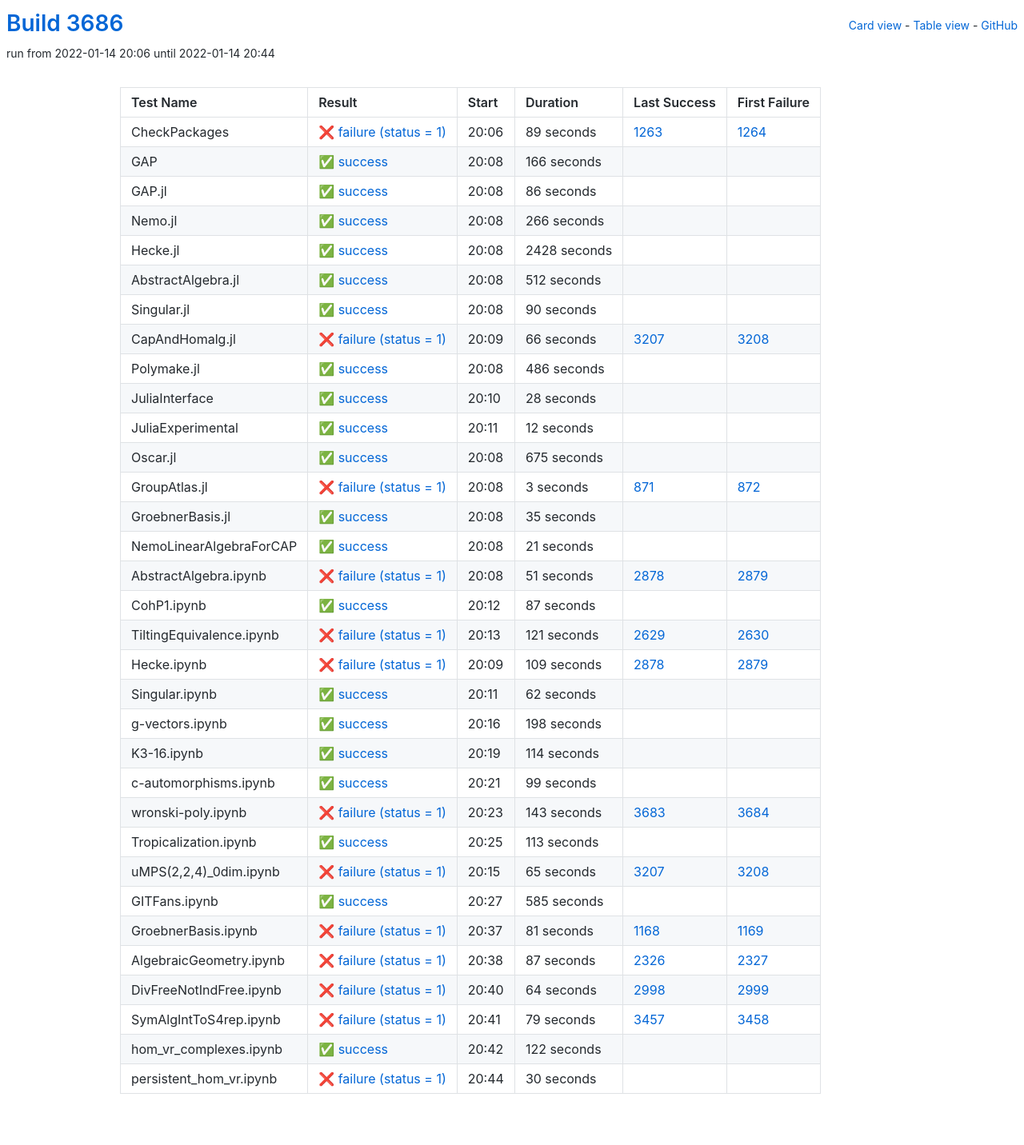
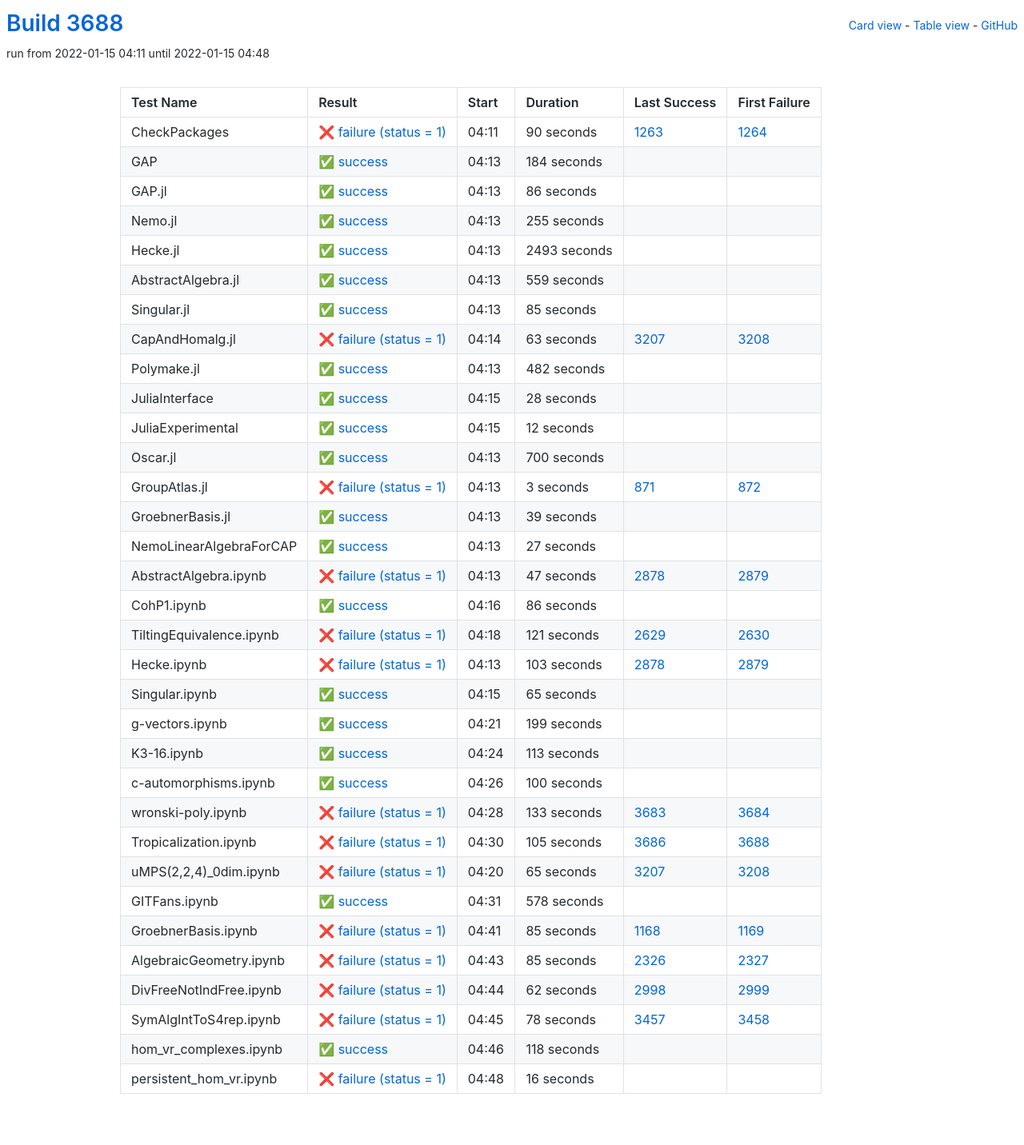
Before and after one commit to oscar-system/oscar-ci-status-stable, a Jekyll site: the page built from table.html, in a window 1280 px wide. Shown: the whole page at 80% size. Built offline with Jekyll 4.4.1, drawn with Linux system fonts in a browser that asks for light colours.

Commit message:
Build #3688

```diff
--- a/_data/ci.yml
+++ b/_data/ci.yml
@@ -1,6 +1,6 @@
 ---
-build: 3686
-build_url: https://oscarci.mathematik.uni-kl.de/job/oscar-stable/3686/
+build: 3688
+build_url: https://oscarci.mathematik.uni-kl.de/job/oscar-stable/3688/
 job: oscar-stable
 organization: oscar-system
 repo: oscar-ci-status-stable
@@ -8,32 +8,32 @@ repourl: https://github.com/oscar-system/oscar-ci-status-stable
 tests:
 - name: CheckPackages
   id: checkpackages
-  log: https://oscarci.mathematik.uni-kl.de/job/oscar-stable/3686/artifact/logs/build-3686/CheckPackages.log
-  start: 2022-01-14 20:06
+  log: https://oscarci.mathematik.uni-kl.de/job/oscar-stable/3688/artifact/logs/build-3688/CheckPackages.log
+  start: 2022-01-15 04:11
   success: false
   exitcode: 1
   status: failure
-  duration: 89
+  duration: 90
   last_success: 1263
   last_success_url: https://oscarci.mathematik.uni-kl.de/job/oscar-stable/1263/
   first_failure: 1264
   first_failure_url: https://oscarci.mathematik.uni-kl.de/job/oscar-stable/1264/
 - name: GAP
   id: gap
-  log: https://oscarci.mathematik.uni-kl.de/job/oscar-stable/3686/artifact/logs/build-3686/GAP.log
-  start: 2022-01-14 20:08
+  log: https://oscarci.mathematik.uni-kl.de/job/oscar-stable/3688/artifact/logs/build-3688/GAP.log
+  start: 2022-01-15 04:13
   success: true
   exitcode: 0
   status: success
-  duration: 166
+  duration: 184
   last_success: false
   last_success_url:
   first_failure: false
   first_failure_url:
 - name: GAP.jl
   id: gap-jl
-  log: https://oscarci.mathematik.uni-kl.de/job/oscar-stable/3686/artifact/logs/build-3686/GAP.jl.log
-  start: 2022-01-14 20:08
+  log: https://oscarci.mathematik.uni-kl.de/job/oscar-stable/3688/artifact/logs/build-3688/GAP.jl.log
+  start: 2022-01-15 04:13
   success: true
   exitcode: 0
   status: success
@@ -44,80 +44,80 @@ tests:
   first_failure_url:
 - name: Nemo.jl
   id: nemo-jl
-  log: https://oscarci.mathematik.uni-kl.de/job/oscar-stable/3686/artifact/logs/build-3686/Nemo.jl.log
-  start: 2022-01-14 20:08
+  log: https://oscarci.mathematik.uni-kl.de/job/oscar-stable/3688/artifact/logs/build-3688/Nemo.jl.log
+  start: 2022-01-15 04:13
   success: true
   exitcode: 0
   status: success
-  duration: 266
+  duration: 255
   last_success: false
   last_success_url:
   first_failure: false
   first_failure_url:
 - name: Hecke.jl
   id: hecke-jl
-  log: https://oscarci.mathematik.uni-kl.de/job/oscar-stable/3686/artifact/logs/build-3686/Hecke.jl.log
-  start: 2022-01-14 20:08
+  log: https://oscarci.mathematik.uni-kl.de/job/oscar-stable/3688/artifact/logs/build-3688/Hecke.jl.log
+  start: 2022-01-15 04:13
   success: true
   exitcode: 0
   status: success
-  duration: 2428
+  duration: 2493
   last_success: false
   last_success_url:
   first_failure: false
   first_failure_url:
 - name: AbstractAlgebra.jl
   id: abstractalgebra-jl
-  log: https://oscarci.mathematik.uni-kl.de/job/oscar-stable/3686/artifact/logs/build-3686/AbstractAlgebra.jl.log
-  start: 2022-01-14 20:08
+  log: https://oscarci.mathematik.uni-kl.de/job/oscar-stable/3688/artifact/logs/build-3688/AbstractAlgebra.jl.log
+  start: 2022-01-15 04:13
   success: true
   exitcode: 0
   status: success
-  duration: 512
+  duration: 559
   last_success: false
   last_success_url:
   first_failure: false
   first_failure_url:
 - name: Singular.jl
   id: singular-jl
-  log: https://oscarci.mathematik.uni-kl.de/job/oscar-stable/3686/artifact/logs/build-3686/Singular.jl.log
-  start: 2022-01-14 20:08
+  log: https://oscarci.mathematik.uni-kl.de/job/oscar-stable/3688/artifact/logs/build-3688/Singular.jl.log
+  start: 2022-01-15 04:13
   success: true
   exitcode: 0
   status: success
-  duration: 90
+  duration: 85
   last_success: false
   last_success_url:
   first_failure: false
   first_failure_url:
 - name: CapAndHomalg.jl
   id: capandhomalg-jl
-  log: https://oscarci.mathematik.uni-kl.de/job/oscar-stable/3686/artifact/logs/build-3686/CapAndHomalg.jl.log
-  start: 2022-01-14 20:09
+  log: https://oscarci.mathematik.uni-kl.de/job/oscar-stable/3688/artifact/logs/build-3688/CapAndHomalg.jl.log
+  start: 2022-01-15 04:14
   success: false
   exitcode: 1
   status: failure
-  duration: 66
+  duration: 63
   last_success: 3207
   last_success_url: https://oscarci.mathematik.uni-kl.de/job/oscar-stable/3207/
   first_failure: 3208
   first_failure_url: https://oscarci.mathematik.uni-kl.de/job/oscar-stable/3208/
 - name: Polymake.jl
   id: polymake-jl
-  log: https://oscarci.mathematik.uni-kl.de/job/oscar-stable/3686/artifact/logs/build-3686/Polymake.jl.log
-  start: 2022-01-14 20:08
+  log: https://oscarci.mathematik.uni-kl.de/job/oscar-stable/3688/artifact/logs/build-3688/Polymake.jl.log
+  start: 2022-01-15 04:13
   success: true
   exitcode: 0
   status: success
-  duration: 486
+  duration: 482
   last_success: false
   last_success_url:
   first_failure: false
   first_failure_url:
 - name: JuliaInterface
   id: juliainterface
-  log: https://oscarci.mathematik.uni-kl.de/job/oscar-stable/3686/artifact/logs/build-3686/JuliaInterface.log
-  start: 2022-01-14 20:10
+  log: https://oscarci.mathematik.uni-kl.de/job/oscar-stable/3688/artifact/logs/build-3688/JuliaInterface.log
+  start: 2022-01-15 04:15
   success: true
   exitcode: 0
   status: success
@@ -128,8 +128,8 @@ tests:
   first_failure_url:
 - name: JuliaExperimental
   id: juliaexperimental
-  log: https://oscarci.mathematik.uni-kl.de/job/oscar-stable/3686/artifact/logs/build-3686/JuliaExperimental.log
-  start: 2022-01-14 20:11
+  log: https://oscarci.mathematik.uni-kl.de/job/oscar-stable/3688/artifact/logs/build-3688/JuliaExperimental.log
+  start: 2022-01-15 04:15
   success: true
   exitcode: 0
   status: success
@@ -140,20 +140,20 @@ tests:
   first_failure_url:
 - name: Oscar.jl
   id: oscar-jl
-  log: https://oscarci.mathematik.uni-kl.de/job/oscar-stable/3686/artifact/logs/build-3686/Oscar.jl.log
-  start: 2022-01-14 20:08
+  log: https://oscarci.mathematik.uni-kl.de/job/oscar-stable/3688/artifact/logs/build-3688/Oscar.jl.log
+  start: 2022-01-15 04:13
   success: true
   exitcode: 0
   status: success
-  duration: 675
+  duration: 700
   last_success: false
   last_success_url:
   first_failure: false
   first_failure_url:
 - name: GroupAtlas.jl
   id: groupatlas-jl
-  log: https://oscarci.mathematik.uni-kl.de/job/oscar-stable/3686/artifact/logs/build-3686/GroupAtlas.jl.log
-  start: 2022-01-14 20:08
+  log: https://oscarci.mathematik.uni-kl.de/job/oscar-stable/3688/artifact/logs/build-3688/GroupAtlas.jl.log
+  start: 2022-01-15 04:13
   success: false
   exitcode: 1
   status: failure
@@ -164,56 +164,56 @@ tests:
   first_failure_url: https://oscarci.mathematik.uni-kl.de/job/oscar-stable/872/
 - name: GroebnerBasis.jl
   id: groebnerbasis-jl
-  log: https://oscarci.mathematik.uni-kl.de/job/oscar-stable/3686/artifact/logs/build-3686/GroebnerBasis.jl.log
-  start: 2022-01-14 20:08
+  log: https://oscarci.mathematik.uni-kl.de/job/oscar-stable/3688/artifact/logs/build-3688/GroebnerBasis.jl.log
+  start: 2022-01-15 04:13
   success: true
   exitcode: 0
   status: success
-  duration: 35
+  duration: 39
   last_success: false
   last_success_url:
   first_failure: false
   first_failure_url:
 - name: NemoLinearAlgebraForCAP
   id: nemolinearalgebraforcap
-  log: https://oscarci.mathematik.uni-kl.de/job/oscar-stable/3686/artifact/logs/build-3686/NemoLinearAlgebraForCAP.log
-  start: 2022-01-14 20:08
+  log: https://oscarci.mathematik.uni-kl.de/job/oscar-stable/3688/artifact/logs/build-3688/NemoLinearAlgebraForCAP.log
+  start: 2022-01-15 04:13
   success: true
   exitcode: 0
   status: success
-  duration: 21
+  duration: 27
   last_success: false
   last_success_url:
   first_failure: false
   first_failure_url:
 - name: AbstractAlgebra.ipynb
   id: abstractalgebra-ipynb
-  log: https://oscarci.mathematik.uni-kl.de/job/oscar-stable/3686/artifact/logs/build-3686/AbstractAlgebra.ipynb.log
-  start: 2022-01-14 20:08
+  log: https://oscarci.mathematik.uni-kl.de/job/oscar-stable/3688/artifact/logs/build-3688/AbstractAlgebra.ipynb.log
+  start: 2022-01-15 04:13
   success: false
   exitcode: 1
   status: failure
-  duration: 51
+  duration: 47
   last_success: 2878
   last_success_url: https://oscarci.mathematik.uni-kl.de/job/oscar-stable/2878/
   first_failure: 2879
   first_failure_url: https://oscarci.mathematik.uni-kl.de/job/oscar-stable/2879/
 - name: CohP1.ipynb
   id: cohp1-ipynb
-  log: https://oscarci.mathematik.uni-kl.de/job/oscar-stable/3686/artifact/logs/build-3686/CohP1.ipynb.log
-  start: 2022-01-14 20:12
+  log: https://oscarci.mathematik.uni-kl.de/job/oscar-stable/3688/artifact/logs/build-3688/CohP1.ipynb.log
+  start: 2022-01-15 04:16
   success: true
   exitcode: 0
   status: success
-  duration: 87
+  duration: 86
   last_success: false
   last_success_url:
   first_failure: false
   first_failure_url:
 - name: TiltingEquivalence.ipynb
   id: tiltingequivalence-ipynb
-  log: https://oscarci.mathematik.uni-kl.de/job/oscar-stable/3686/artifact/logs/build-3686/TiltingEquivalence.ipynb.log
-  start: 2022-01-14 20:13
+  log: https://oscarci.mathematik.uni-kl.de/job/oscar-stable/3688/artifact/logs/build-3688/TiltingEquivalence.ipynb.log
+  start: 2022-01-15 04:18
   success: false
   exitcode: 1
   status: failure
@@ -224,80 +224,44 @@ tests:
   first_failure_url: https://oscarci.mathematik.uni-kl.de/job/oscar-stable/2630/
 - name: Hecke.ipynb
   id: hecke-ipynb
-  log: https://oscarci.mathematik.uni-kl.de/job/oscar-stable/3686/artifact/logs/build-3686/Hecke.ipynb.log
-  start: 2022-01-14 20:09
+  log: https://oscarci.mathematik.uni-kl.de/job/oscar-stable/3688/artifact/logs/build-3688/Hecke.ipynb.log
+  start: 2022-01-15 04:13
   success: false
   exitcode: 1
   status: failure
-  duration: 109
+  duration: 103
   last_success: 2878
   last_success_url: https://oscarci.mathematik.uni-kl.de/job/oscar-stable/2878/
   first_failure: 2879
   first_failure_url: https://oscarci.mathematik.uni-kl.de/job/oscar-stable/2879/
 - name: Singular.ipynb
   id: singular-ipynb
-  log: https://oscarci.mathematik.uni-kl.de/job/oscar-stable/3686/artifact/logs/build-3686/Singular.ipynb.log
-  start: 2022-01-14 20:11
+  log: https://oscarci.mathematik.uni-kl.de/job/oscar-stable/3688/artifact/logs/build-3688/Singular.ipynb.log
+  start: 2022-01-15 04:15
   success: true
   exitcode: 0
   status: success
-  duration: 62
+  duration: 65
   last_success: false
   last_success_url:
   first_failure: false
   first_failure_url:
 - name: g-vectors.ipynb
   id: g-vectors-ipynb
-  log: https://oscarci.mathematik.uni-kl.de/job/oscar-stable/3686/artifact/logs/build-3686/g-vectors.ipynb.log
-  start: 2022-01-14 20:16
+  log: https://oscarci.mathematik.uni-kl.de/job/oscar-stable/3688/artifact/logs/build-3688/g-vectors.ipynb.log
+  start: 2022-01-15 04:21
   success: true
   exitcode: 0
   status: success
-  duration: 198
+  duration: 199
   last_success: false
   last_success_url:
   first_failure: false
   first_failure_url:
 - name: K3-16.ipynb
   id: k3-16-ipynb
-  log: https://oscarci.mathematik.uni-kl.de/job/oscar-stable/3686/artifact/logs/build-3686/K3-16.ipynb.log
-  start: 2022-01-14 20:19
-  success: true
-  exitcode: 0
-  status: success
-  duration: 114
-  last_success: false
-  last_success_url:
-  first_failure: false
-  first_failure_url:
-- name: c-automorphisms.ipynb
-  id: c-automorphisms-ipynb
-  log: https://oscarci.mathematik.uni-kl.de/job/oscar-stable/3686/artifact/logs/build-3686/c-automorphisms.ipynb.log
-  start: 2022-01-14 20:21
-  success: true
-  exitcode: 0
-  status: success
-  duration: 99
-  last_success: false
-  last_success_url:
-  first_failure: false
-  first_failure_url:
-- name: wronski-poly.ipynb
-  id: wronski-poly-ipynb
-  log: https://oscarci.mathematik.uni-kl.de/job/oscar-stable/3686/artifact/logs/build-3686/wronski-poly.ipynb.log
-  start: 2022-01-14 20:23
-  success: false
-  exitcode: 1
-  status: failure
-  duration: 143
-  last_success: 3683
-  last_success_url: https://oscarci.mathematik.uni-kl.de/job/oscar-stable/3683/
-  first_failure: 3684
-  first_failure_url: https://oscarci.mathematik.uni-kl.de/job/oscar-stable/3684/
-- name: Tropicalization.ipynb
-  id: tropicalization-ipynb
-  log: https://oscarci.mathematik.uni-kl.de/job/oscar-stable/3686/artifact/logs/build-3686/Tropicalization.ipynb.log
-  start: 2022-01-14 20:25
+  log: https://oscarci.mathematik.uni-kl.de/job/oscar-stable/3688/artifact/logs/build-3688/K3-16.ipynb.log
+  start: 2022-01-15 04:24
   success: true
   exitcode: 0
   status: success
@@ -306,10 +270,46 @@ tests:
   last_success_url:
   first_failure: false
   first_failure_url:
+- name: c-automorphisms.ipynb
+  id: c-automorphisms-ipynb
+  log: https://oscarci.mathematik.uni-kl.de/job/oscar-stable/3688/artifact/logs/build-3688/c-automorphisms.ipynb.log
+  start: 2022-01-15 04:26
+  success: true
+  exitcode: 0
+  status: success
+  duration: 100
+  last_success: false
+  last_success_url:
+  first_failure: false
+  first_failure_url:
+- name: wronski-poly.ipynb
+  id: wronski-poly-ipynb
+  log: https://oscarci.mathematik.uni-kl.de/job/oscar-stable/3688/artifact/logs/build-3688/wronski-poly.ipynb.log
+  start: 2022-01-15 04:28
+  success: false
+  exitcode: 1
+  status: failure
+  duration: 133
+  last_success: 3683
+  last_success_url: https://oscarci.mathematik.uni-kl.de/job/oscar-stable/3683/
+  first_failure: 3684
+  first_failure_url: https://oscarci.mathematik.uni-kl.de/job/oscar-stable/3684/
+- name: Tropicalization.ipynb
+  id: tropicalization-ipynb
+  log: https://oscarci.mathematik.uni-kl.de/job/oscar-stable/3688/artifact/logs/build-3688/Tropicalization.ipynb.log
+  start: 2022-01-15 04:30
+  success: false
+  exitcode: 1
+  status: failure
+  duration: 105
+  last_success: 3686
+  last_success_url: https://oscarci.mathematik.uni-kl.de/job/oscar-stable/3686/
+  first_failure: 3688
+  first_failure_url: https://oscarci.mathematik.uni-kl.de/job/oscar-stable/3688/
 - name: uMPS(2,2,4)_0dim.ipynb
   id: umps-2-2-4-0dim-ipynb
-  log: https://oscarci.mathematik.uni-kl.de/job/oscar-stable/3686/artifact/logs/build-3686/uMPS-2-2-4-_0dim.ipynb.log
-  start: 2022-01-14 20:15
+  log: https://oscarci.mathematik.uni-kl.de/job/oscar-stable/3688/artifact/logs/build-3688/uMPS-2-2-4-_0dim.ipynb.log
+  start: 2022-01-15 04:20
   success: false
   exitcode: 1
   status: failure
@@ -320,84 +320,84 @@ tests:
   first_failure_url: https://oscarci.mathematik.uni-kl.de/job/oscar-stable/3208/
 - name: GITFans.ipynb
   id: gitfans-ipynb
-  log: https://oscarci.mathematik.uni-kl.de/job/oscar-stable/3686/artifact/logs/build-3686/GITFans.ipynb.log
-  start: 2022-01-14 20:27
+  log: https://oscarci.mathematik.uni-kl.de/job/oscar-stable/3688/artifact/logs/build-3688/GITFans.ipynb.log
+  start: 2022-01-15 04:31
   success: true
   exitcode: 0
   status: success
-  duration: 585
+  duration: 578
   last_success: false
   last_success_url:
   first_failure: false
   first_failure_url:
 - name: GroebnerBasis.ipynb
   id: groebnerbasis-ipynb
-  log: https://oscarci.mathematik.uni-kl.de/job/oscar-stable/3686/artifact/logs/build-3686/GroebnerBasis.ipynb.log
-  start: 2022-01-14 20:37
+  log: https://oscarci.mathematik.uni-kl.de/job/oscar-stable/3688/artifact/logs/build-3688/GroebnerBasis.ipynb.log
+  start: 2022-01-15 04:41
   success: false
   exitcode: 1
   status: failure
-  duration: 81
+  duration: 85
   last_success: 1168
   last_success_url: https://oscarci.mathematik.uni-kl.de/job/oscar-stable/1168/
   first_failure: 1169
   first_failure_url: https://oscarci.mathematik.uni-kl.de/job/oscar-stable/1169/
 - name: AlgebraicGeometry.ipynb
   id: algebraicgeometry-ipynb
-  log: https://oscarci.mathematik.uni-kl.de/job/oscar-stable/3686/artifact/logs/build-3686/AlgebraicGeometry.ipynb.log
-  start: 2022-01-14 20:38
+  log: https://oscarci.mathematik.uni-kl.de/job/oscar-stable/3688/artifact/logs/build-3688/AlgebraicGeometry.ipynb.log
+  start: 2022-01-15 04:43
   success: false
   exitcode: 1
   status: failure
-  duration: 87
+  duration: 85
   last_success: 2326
   last_success_url: https://oscarci.mathematik.uni-kl.de/job/oscar-stable/2326/
   first_failure: 2327
   first_failure_url: https://oscarci.mathematik.uni-kl.de/job/oscar-stable/2327/
 - name: DivFreeNotIndFree.ipynb
   id: divfreenotindfree-ipynb
-  log: https://oscarci.mathematik.uni-kl.de/job/oscar-stable/3686/artifact/logs/build-3686/DivFreeNotIndFree.ipynb.log
-  start: 2022-01-14 20:40
+  log: https://oscarci.mathematik.uni-kl.de/job/oscar-stable/3688/artifact/logs/build-3688/DivFreeNotIndFree.ipynb.log
+  start: 2022-01-15 04:44
   success: false
   exitcode: 1
   status: failure
-  duration: 64
+  duration: 62
   last_success: 2998
   last_success_url: https://oscarci.mathematik.uni-kl.de/job/oscar-stable/2998/
   first_failure: 2999
   first_failure_url: https://oscarci.mathematik.uni-kl.de/job/oscar-stable/2999/
 - name: SymAlgIntToS4rep.ipynb
   id: symalginttos4rep-ipynb
-  log: https://oscarci.mathematik.uni-kl.de/job/oscar-stable/3686/artifact/logs/build-3686/SymAlgIntToS4rep.ipynb.log
-  start: 2022-01-14 20:41
+  log: https://oscarci.mathematik.uni-kl.de/job/oscar-stable/3688/artifact/logs/build-3688/SymAlgIntToS4rep.ipynb.log
+  start: 2022-01-15 04:45
   success: false
   exitcode: 1
   status: failure
-  duration: 79
+  duration: 78
   last_success: 3457
   last_success_url: https://oscarci.mathematik.uni-kl.de/job/oscar-stable/3457/
   first_failure: 3458
   first_failure_url: https://oscarci.mathematik.uni-kl.de/job/oscar-stable/3458/
 - name: hom_vr_complexes.ipynb
   id: hom-vr-complexes-ipynb
-  log: https://oscarci.mathematik.uni-kl.de/job/oscar-stable/3686/artifact/logs/build-3686/hom_vr_complexes.ipynb.log
-  start: 2022-01-14 20:42
+  log: https://oscarci.mathematik.uni-kl.de/job/oscar-stable/3688/artifact/logs/build-3688/hom_vr_complexes.ipynb.log
+  start: 2022-01-15 04:46
   success: true
   exitcode: 0
   status: success
-  duration: 122
+  duration: 118
   last_success: false
   last_success_url:
   first_failure: false
   first_failure_url:
 - name: persistent_hom_vr.ipynb
   id: persistent-hom-vr-ipynb
-  log: https://oscarci.mathematik.uni-kl.de/job/oscar-stable/3686/artifact/logs/build-3686/persistent_hom_vr.ipynb.log
-  start: 2022-01-14 20:44
+  log: https://oscarci.mathematik.uni-kl.de/job/oscar-stable/3688/artifact/logs/build-3688/persistent_hom_vr.ipynb.log
+  start: 2022-01-15 04:48
   success: false
   exitcode: 1
   status: failure
-  duration: 30
+  duration: 16
   last_success: false
   last_success_url:
   first_failure: false
```
Also changed, not shown: README.md.
